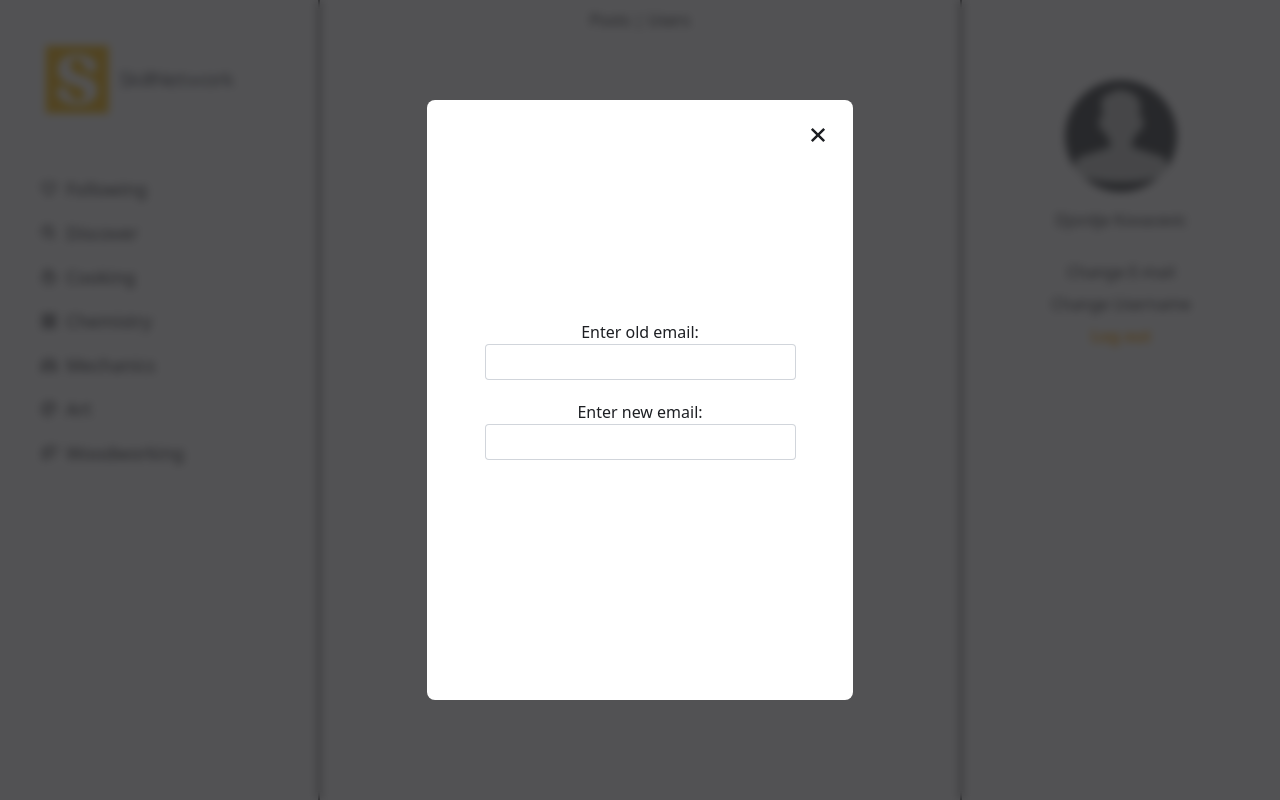
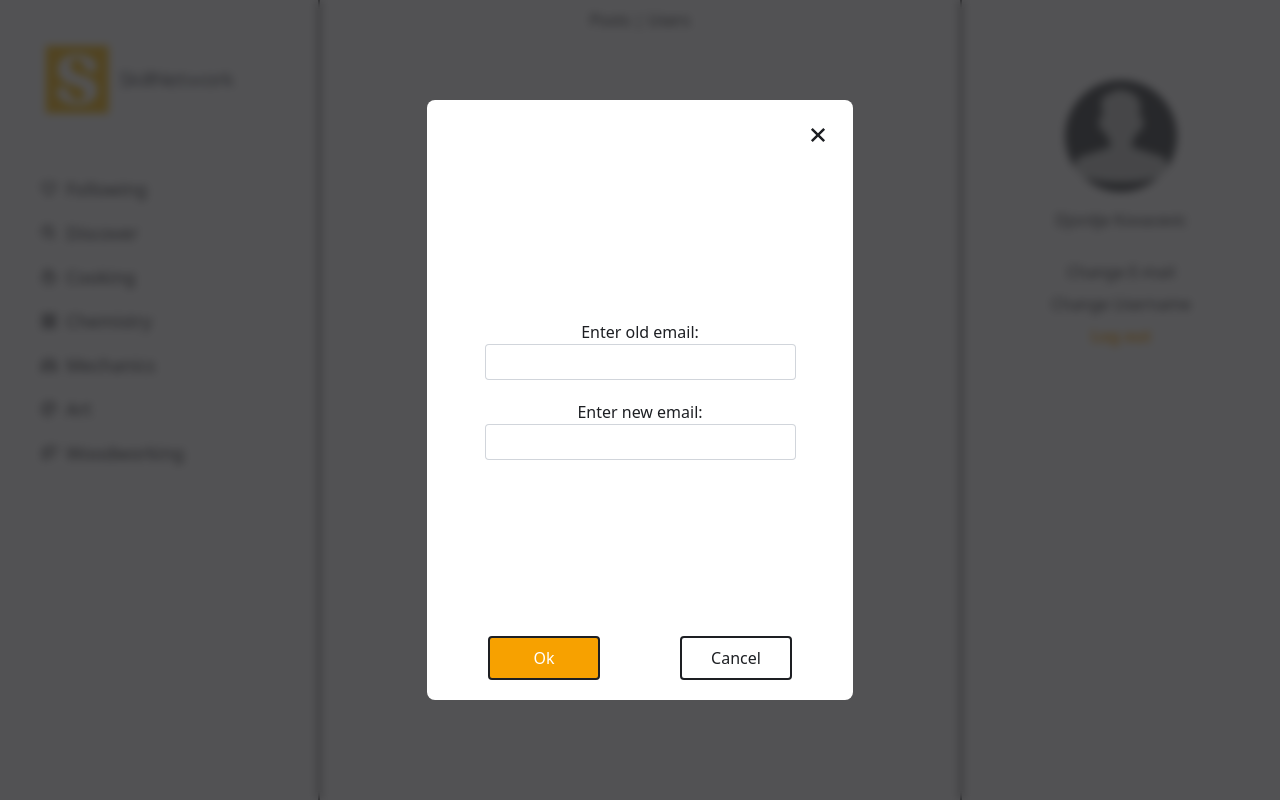
Before and after one commit to KDjole/SkillNetwork, a React (Vite) app: page / in a window 1280 px wide. Both pictures are taken after a click on the item "Change E-mail". Built offline with nearby package versions, Linux system fonts and the light colour scheme.

Commit message:
Created some buttons UI and added them to modal.

```diff
--- /dev/null
+++ b/src/Components/UI/Button.jsx
@@ -0,0 +1,33 @@
+/* eslint-disable react/prop-types */
+
+export default function Button({ type, children, click }) {
+  switch (type) {
+    case "primary":
+      return (
+        <button
+          onClick={click}
+          className="p-2 text-white rounded bg-myYellow w-28 border-solid border-2 border-myGray"
+        >
+          {children}
+        </button>
+      );
+    case "secondary":
+      return (
+        <button
+          onClick={click}
+          className="p-2 text-myGray rounded w-28  border-solid border-2 border-myGray"
+        >
+          {children}
+        </button>
+      );
+    default:
+      return (
+        <button
+          onClick={click}
+          className="p-2 text-myGray rounded w-28  border-solid border-2 border-myGray"
+        >
+          {children}
+        </button>
+      );
+  }
+}
--- a/src/Components/UI/Modal.jsx
+++ b/src/Components/UI/Modal.jsx
@@ -1,6 +1,7 @@
 /* eslint-disable react/prop-types */
 import { BiPlus } from "react-icons/bi";
 import { motion } from "framer-motion";
+import Button from "./Button";
 
 export default function Modal({ children, closeModal }) {
   return (
@@ -22,6 +23,10 @@ export default function Modal({ children, closeModal }) {
           onClick={closeModal}
         />
         {children}
+        <div className="absolute bottom-5 flex block gap-20">
+          <Button type="primary">Ok</Button>
+          <Button type="secondary">Cancel</Button>
+        </div>
       </div>
     </motion.div>
   );
```
